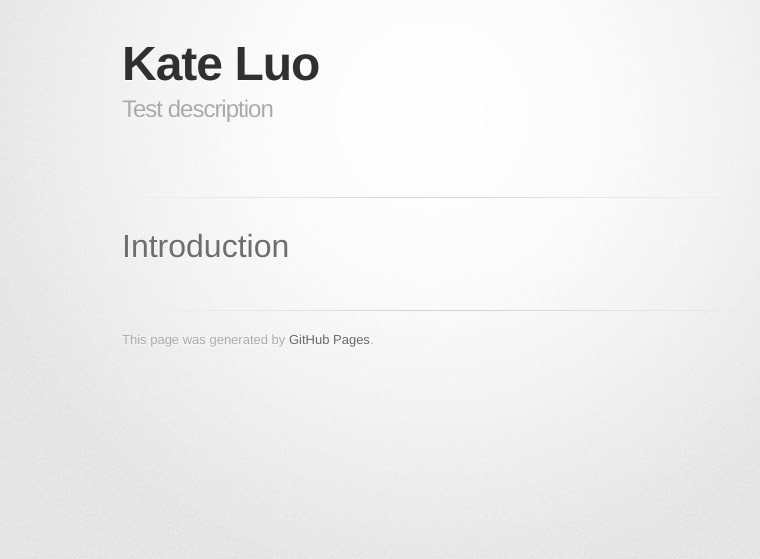
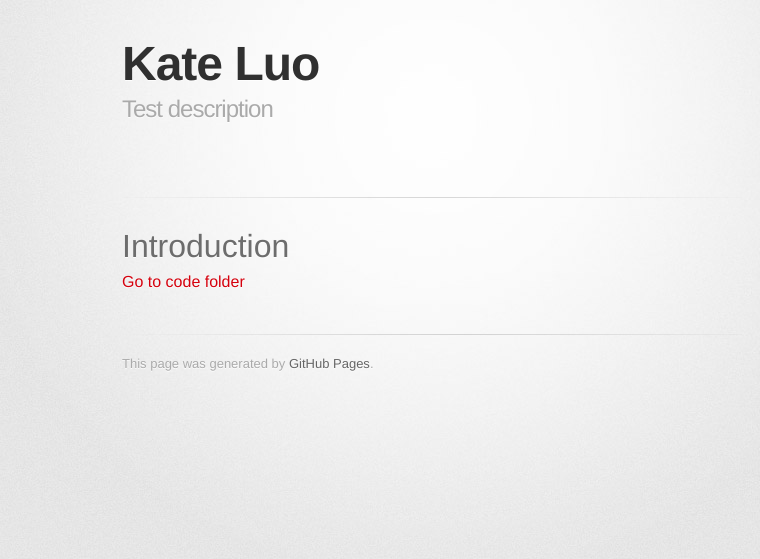
Before and after one commit to kate-luo/kate-luo.github.io, a Jekyll site: the page built from index.md, in a window 1280 px wide. Shown: the top 559 px of the page, without its empty margins (208-968 px from the left). Built offline with Jekyll 4.4.1, drawn with Linux system fonts in a browser that asks for light colours; some web fonts are replaced.

Commit message:
Update index.md

```diff
--- a/index.md
+++ b/index.md
@@ -5,3 +5,5 @@
 ---
 
 # Introduction
+
+[Go to code folder](/code/index.md)
```
